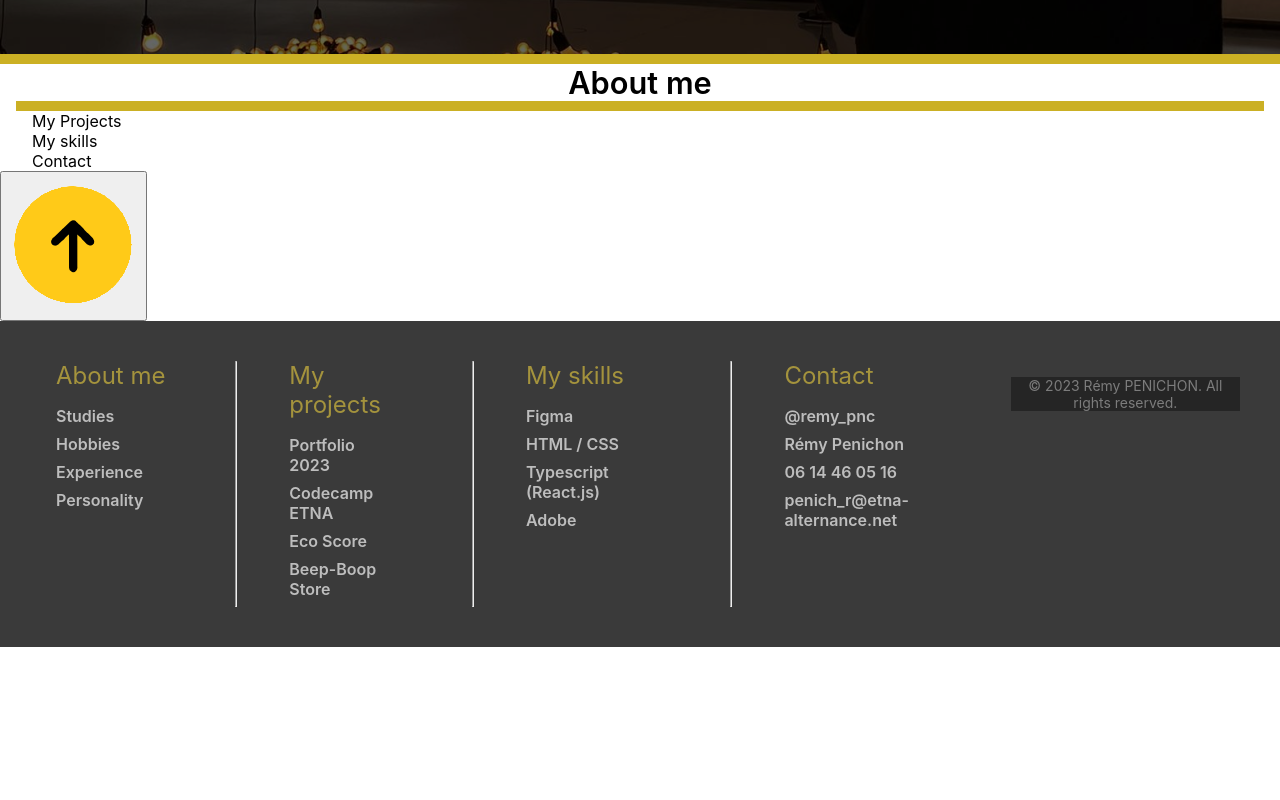
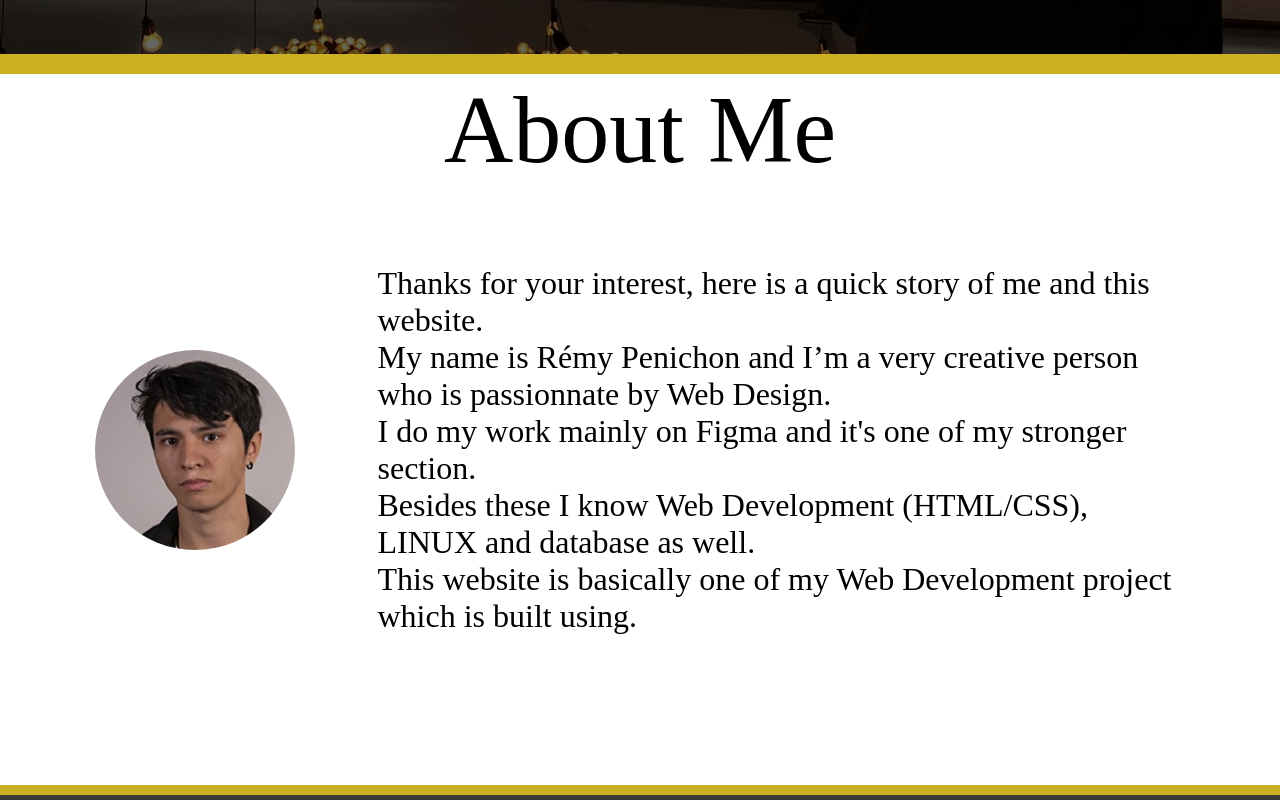
Before and after one commit to remypnc/my-portfolio, a Next.js app: page / in a window 1280 px wide. Shown: the part 760-1560 px from the top of the page. Before the commit the page ends 1407 px from the top, so only its background shows below. Built offline with nearby package versions, Linux system fonts and the light colour scheme.

Commit message:
about + rectif

```diff
--- a/component/footer.tsx
+++ b/component/footer.tsx
@@ -1,13 +1,9 @@
 import React from 'react';
-import Image from 'next/image';
-import Link from "next/link";
-import TopButton from "./topbutton";
 import styles from '@/styles/Home.module.css'
 
 export default function Footer() {
     return (
     <div>
-    <TopButton src={''} alt={'ScrollTopButton'}/>
     <footer className={styles.container}>
       <div className={styles.box}>
         <h4 className={styles.title}>
@@ -48,7 +44,7 @@ export default function Footer() {
           <div className={styles.copyright}>
 
         <p className={styles.copyRightText}>
-          © {new Date().getFullYear()} Rémy PENICHON. All rights reserved.
+          © {new Date().getFullYear()}, All rights reserved.
         </p>
       </div>
      </div>
--- a/component/topbutton.tsx
+++ /dev/null
@@ -1,40 +0,0 @@
-import { useState, useEffect } from 'react';
-import React from 'react';
-import Image from 'next/image';
-
-interface TopButtonProps {
-  src: string;
-  alt: string;
-}
-
-const TopButton: React.FC<TopButtonProps> = ({ src, alt }) => {
-  const [isVisible, setIsVisible] = useState(false);
-
-  const handleScroll = () => {
-    const scrollTop = document.documentElement.scrollTop;
-    setIsVisible(scrollTop > 0);
-  };
-
-  const handleClick = () => {
-    window.scrollTo({
-      top: 0,
-      behavior: 'smooth'
-    });
-  };
-
-  useEffect(() => {
-    window.addEventListener('scroll', handleScroll);
-    return () => window.removeEventListener('scroll', handleScroll);
-  }, []);
-
-  return (
-    <button
-      className={""}
-      onClick={handleClick}
-    >
-    <img src={"/buttontop.png"} alt={alt} />
-    </button>
-  );
-};
-
-export default TopButton;
--- a/src/pages/about.tsx
+++ b/src/pages/about.tsx
@@ -1,11 +1,10 @@
-import Head from 'next/head'
-import Image from 'next/image'
-import React from 'react'
-import Navbar from '../../component/navbar'
-import { Inter } from 'next/font/google'
-import styles from '@/styles/Home.module.css'
+import Head from "next/head";
+import Image from "next/image";
+import React from "react";
+import { Inter } from "next/font/google";
+import styles from "@/styles/About.module.css";
 
-const inter = Inter({ subsets: ['latin'] })
+const inter = Inter({ subsets: ["latin"] });
 
 export default function About() {
   return (
@@ -13,11 +12,31 @@ export default function About() {
       <Head>
         <link rel="icon" href="/icon.ico" />
       </Head>
-
-      <main className={styles.main}>
-        <Navbar/>
+      <main>
+      <div className={styles.yellow_bar}/>
+        <h1 className={styles.center}>About Me</h1>
+        <div className={styles.container}>
+          <div className={styles.image} />
+          <div className={styles.text}>
+            <p>
+              Thanks for your interest, here is a quick story of me and this
+              website.
+              <br />
+              My name is Rémy Penichon and I’m a very creative person who is
+              passionnate by Web Design.
+              <br />
+              I do my work mainly on Figma and it's one of my stronger section.
+              <br />
+              Besides these I know Web Development (HTML/CSS), LINUX and
+              database as well.
+              <br />
+              This website is basically one of my Web Development project which
+              is built using.
+            </p>
+          </div>
+        </div>
+        <div className={styles.yellow_bar}/>
       </main>
-      <table id="about">About</table>
     </>
-  )
+  );
 }
--- a/src/pages/index.tsx
+++ b/src/pages/index.tsx
@@ -7,6 +7,7 @@ import { Inter } from 'next/font/google'
 import styles from '@/styles/Home.module.css'
 import Entete from '../../component/entete'
 import Footer from '../../component/footer'
+import About from './about'
 
 const inter = Inter({ subsets: ['latin'] })
 
@@ -19,17 +20,13 @@ export default function Home() {
 
       <main className={styles.main}>
         <Navbar />
+
         <Entete />
+        <About />
+
+        <Footer/>
       </main>
-      <div className={styles.title}>
-        <li className={styles.about} id="about"><Link href="/about">About me</Link></li>
-        <p></p>
-        <div className={styles.yellow_bar}/>
-        <li className={styles.title} id="project">My Projects</li>
-        <li className={styles.title} id="skills">My skills</li>
-        <li className={styles.title} id="contact">Contact</li>
-      </div>
-      <Footer/>
+
     </>
   )
 }
--- /dev/null
+++ b/src/styles/About.module.css
@@ -0,0 +1,45 @@
+.center {
+  text-align: center;
+  font-family: "Markazi Text";
+  font-style: normal;
+  font-weight: 300;
+  font-size: 96px;
+}
+
+.container {
+  display: flex;
+  flex-direction: row;
+  align-items: center;
+}
+
+.image {
+  margin: 80px 42.5px 150px 95px ;
+  background-size: cover;
+  border-radius: 50%;
+  width: 200px;
+  height: 200px;
+  background-image: url("../../public/photo.jpg");
+}
+
+.text {
+  flex: 2;
+  padding-left: 20px;
+}
+
+.text p {
+margin: 80px 95px 150px 42.5px ;
+  font-family: "Cabin";
+  font-style: normal;
+  font-weight: 100;
+  font-size: 32px;
+  margin-left: 20px;
+}
+
+.text p br {
+    margin: 10px;
+}
+
+.yellow_bar {
+    background-color: #cbb024;
+    height: 10px;
+  }
```
Also changed, not shown: component/navbar.tsx (+16 -11 lines).
